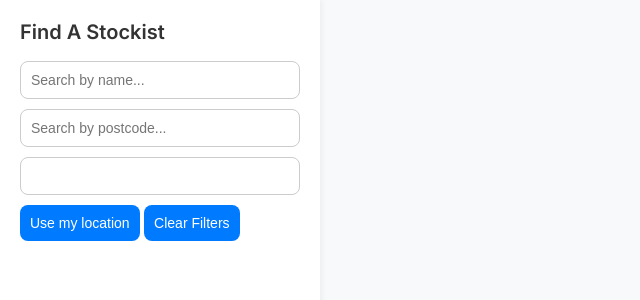
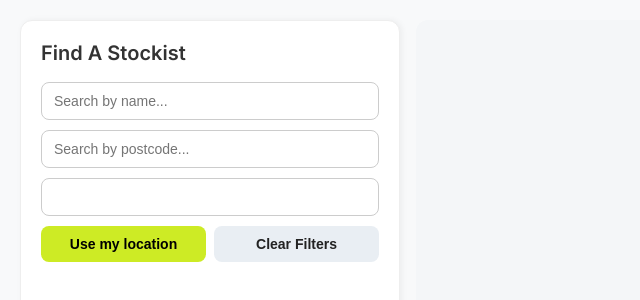
Before and after one commit to LukeCreativeInd/Clean-Eats-Stockist-Map, a website: page index.html in a window 1280 px wide. Shown: the whole page, without its empty margins (0-640 px from the left). Drawn offline with nearby package versions, Linux system fonts and the light colour scheme; no server answers.

Commit message:
Update style.css

```diff
--- a/style.css
+++ b/style.css
@@ -1,4 +1,3 @@
-
 body {
   margin: 0;
   font-family: 'Inter', sans-serif;
@@ -6,20 +5,27 @@ body {
 }
 
 #container {
-  display: flex;
-  height: 100vh;
-  width: 100vw;
-  overflow: hidden;
+  display: grid;
+  grid-template-columns: 380px 1fr; /* wider sidebar */
+  gap: 16px;
+  max-width: 1400px;
+  margin: 0 auto;
+  padding: 20px;
+  box-sizing: border-box;
 }
 
+/* Sidebar */
 #stockist-list {
-  width: 320px;
+  width: 100%;
+  height: 820px; /* match map */
   background-color: #ffffff;
   box-shadow: 2px 0 6px rgba(0,0,0,0.05);
   display: flex;
   flex-direction: column;
   padding: 20px;
   box-sizing: border-box;
+  border-radius: 12px;
+  border: 1px solid #eee;
 }
 
 #stockist-list h2 {
@@ -32,7 +38,7 @@ body {
 #stockist-list input,
 #stockist-list select {
   margin-bottom: 10px;
-  padding: 10px;
+  padding: 10px 12px;
   font-size: 14px;
   border: 1px solid #ccc;
   border-radius: 8px;
@@ -42,20 +48,44 @@ body {
   appearance: none;
 }
 
-#stockist-list button {
+.btn-row {
+  display: grid;
+  grid-template-columns: 1fr 1fr;
+  gap: 8px;
   margin-bottom: 15px;
-  padding: 10px;
+}
+
+#use-location,
+#clear-filters {
+  padding: 10px 12px;
   font-size: 14px;
+  border-radius: 8px;
+  font-weight: 600;
   border: none;
-  border-radius: 8px;
-  background-color: #007BFF;
-  color: white;
   cursor: pointer;
   transition: background 0.2s ease-in-out;
 }
 
-#stockist-list button:hover {
-  background-color: #0056b3;
+:root {
+  --brand: #CDEB25;
+}
+
+#use-location {
+  background-color: var(--brand);
+  color: #000;
+}
+
+#use-location:hover {
+  background-color: #b5d81f; /* darker green hover */
+}
+
+#clear-filters {
+  background-color: #e9eef3;
+  color: #222;
+}
+
+#clear-filters:hover {
+  background-color: #d6dde4;
 }
 
 #stockist-entries {
@@ -64,9 +94,9 @@ body {
 }
 
 #stockist-entries .stockist {
-  padding: 10px;
-  margin-bottom: 8px;
-  border-radius: 6px;
+  padding: 10px 12px;
+  margin-bottom: 10px;
+  border-radius: 10px;
   border: 1px solid #eee;
   background-color: #fafafa;
   cursor: pointer;
@@ -77,7 +107,22 @@ body {
   background-color: #f1f1f1;
 }
 
+/* Map */
 #map {
   flex: 1;
-  height: 100%;
+  height: 820px; /* taller map */
+  border-radius: 12px;
+  background: #f4f6f8;
+  overflow: hidden;
 }
+
+/* If we ever want CSS-based markers again */
+.custom-marker {
+  width: 24px;
+  height: 24px;
+  background-color: var(--brand);
+  border-radius: 50%;
+  border: 2px solid #fff;
+  box-shadow: 0 0 3px rgba(0,0,0,0.4);
+  cursor: pointer;
+}
```
